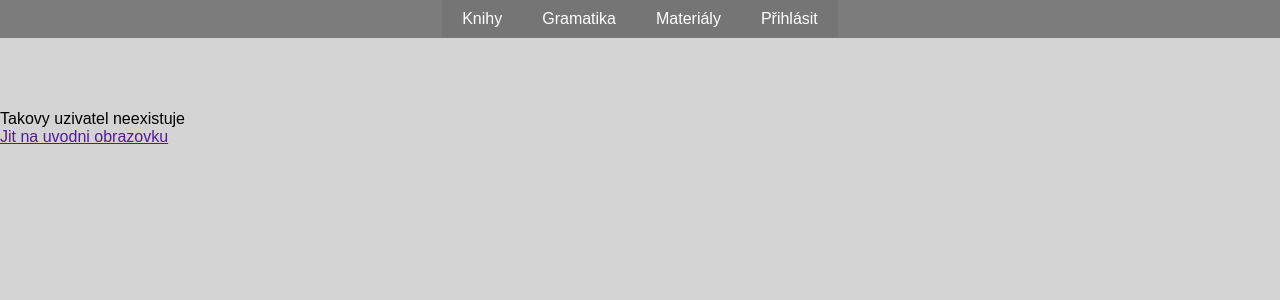
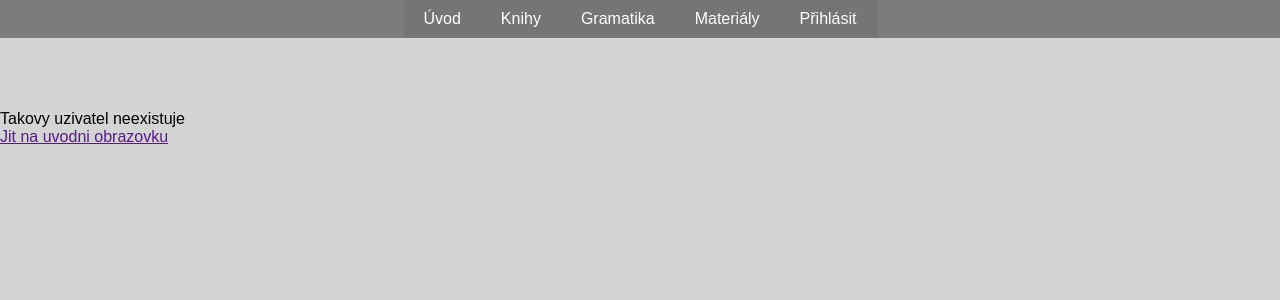
Before and after one commit to Rikos99/projektWEB, a PHP site: page /uzivatel/ in a window 1280 px wide. Shown: the part 120-420 px from the top of the page. Run offline with PHP 8.4, Linux system fonts and the light colour scheme.

Commit message:
Update rozlozeni.phtml

```diff
--- a/pohledy/rozlozeni.phtml
+++ b/pohledy/rozlozeni.phtml
@@ -33,8 +33,9 @@ $URL = "//" . $_SERVER['HTTP_HOST'];
 <div class="navigation">
     <nav>
         <ul>
+            <li><a href=""><span>Úvod</span></a></li>
             <li><a href="knihy"><span>Knihy</span></a></li>
-            <li><a href=""><span>Gramatika</span></a></li>
+            <li><a href="gramatika"><span>Gramatika</span></a></li>
             <li><a href="prispevky"><span>Materiály</span></a></li>
 
             <?php
```
